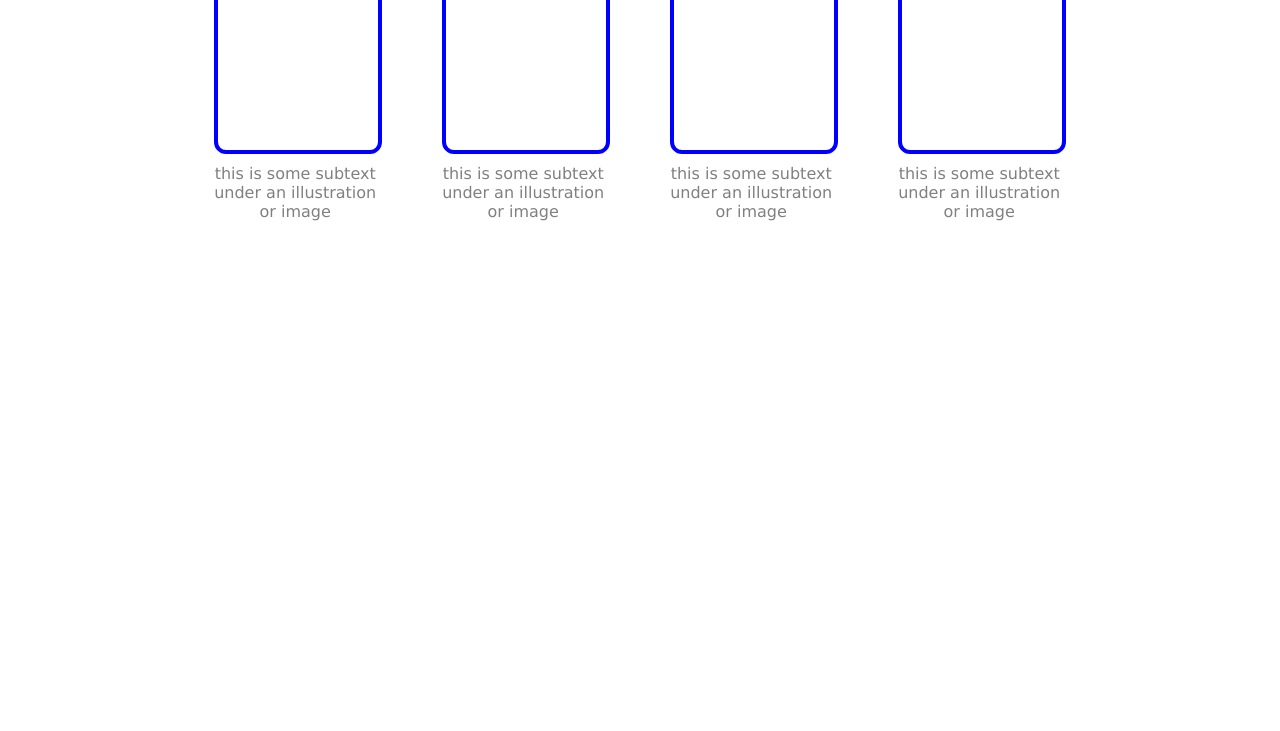
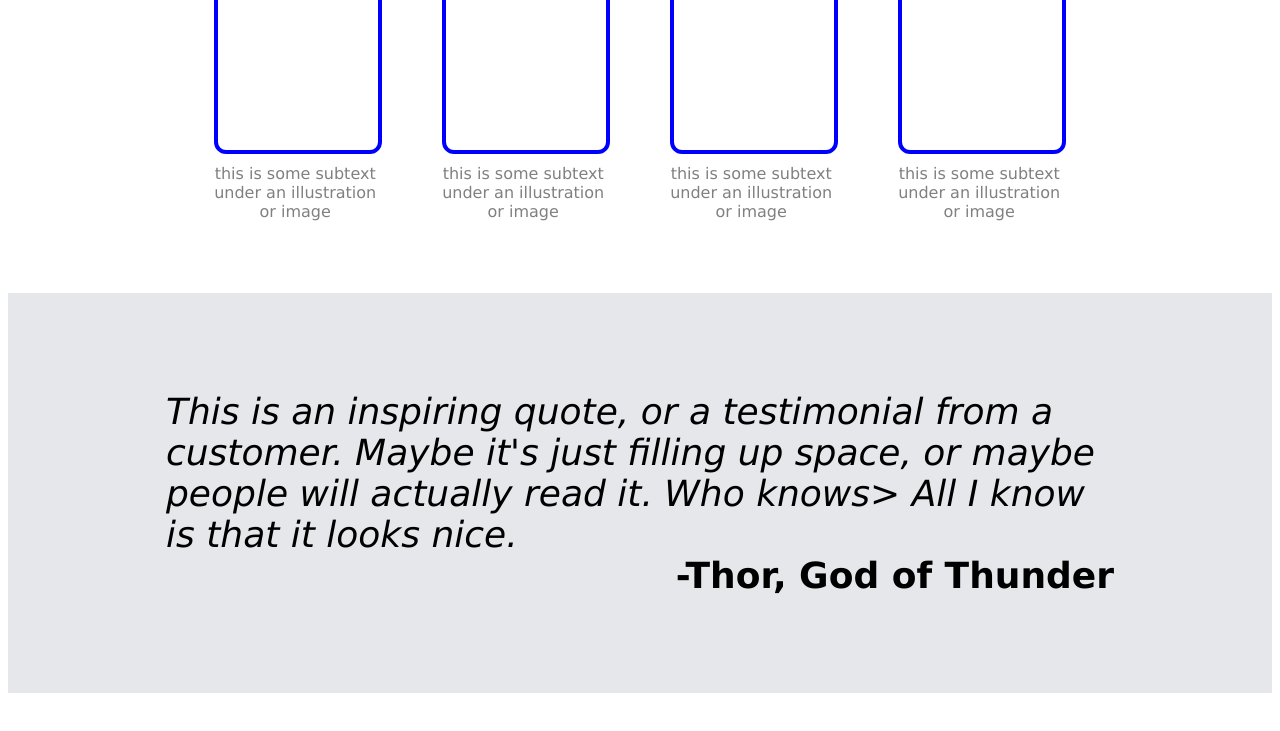
Before and after one commit to MattGitHub01/landing-page, a plain HTML site: page index.html in a window 1280 px wide. Shown: the part 775-1506 px from the top of the page. Drawn offline with Linux system fonts and the light colour scheme.

Commit message:
add third page segment

```diff
--- a/index.html
+++ b/index.html
@@ -53,7 +53,11 @@
                     </div>
                 </div>
             </div>
-            <div class="body b3">
+            <div class="background-body3">
+                <div class="body3">
+                    <div class="body3-quote">This is an inspiring quote, or a testimonial from a customer. Maybe it's just filling up space, or maybe people will actually read it. Who knows> All I know is that it looks nice.</div>
+                    <div class="body3-quotesource">-Thor, God of Thunder</div>
+                </div>
             </div>
             <div class="body b4">
             </div>
--- a/style.css
+++ b/style.css
@@ -166,6 +166,36 @@ button {
     font-family: Verdana, Geneva, Tahoma, sans-serif;
 }
 
+.background-body3 {
+    width: 100%;
+    height: 400px;
+    display: flex;
+    flex-direction: column;
+    justify-content: center;
+    align-items: center;
+    background-color: #E5E7EB;
+}
+
+.body3 {
+    display: flex;
+    flex-direction: column;
+    width: 75%;
+}
+
+.body3-quote {
+    font-size: 36px;
+    font-family: Verdana, Geneva, Tahoma, sans-serif;
+    font-style: italic;
+}
+
+.body3-quotesource {
+    text-align: right;
+    font-weight: bold;
+    font-family: Verdana, Geneva, Tahoma, sans-serif;
+    font-size: 36px;
+}
+
+
 .footer {
     width: 100vw;
     height: 150px;
```
